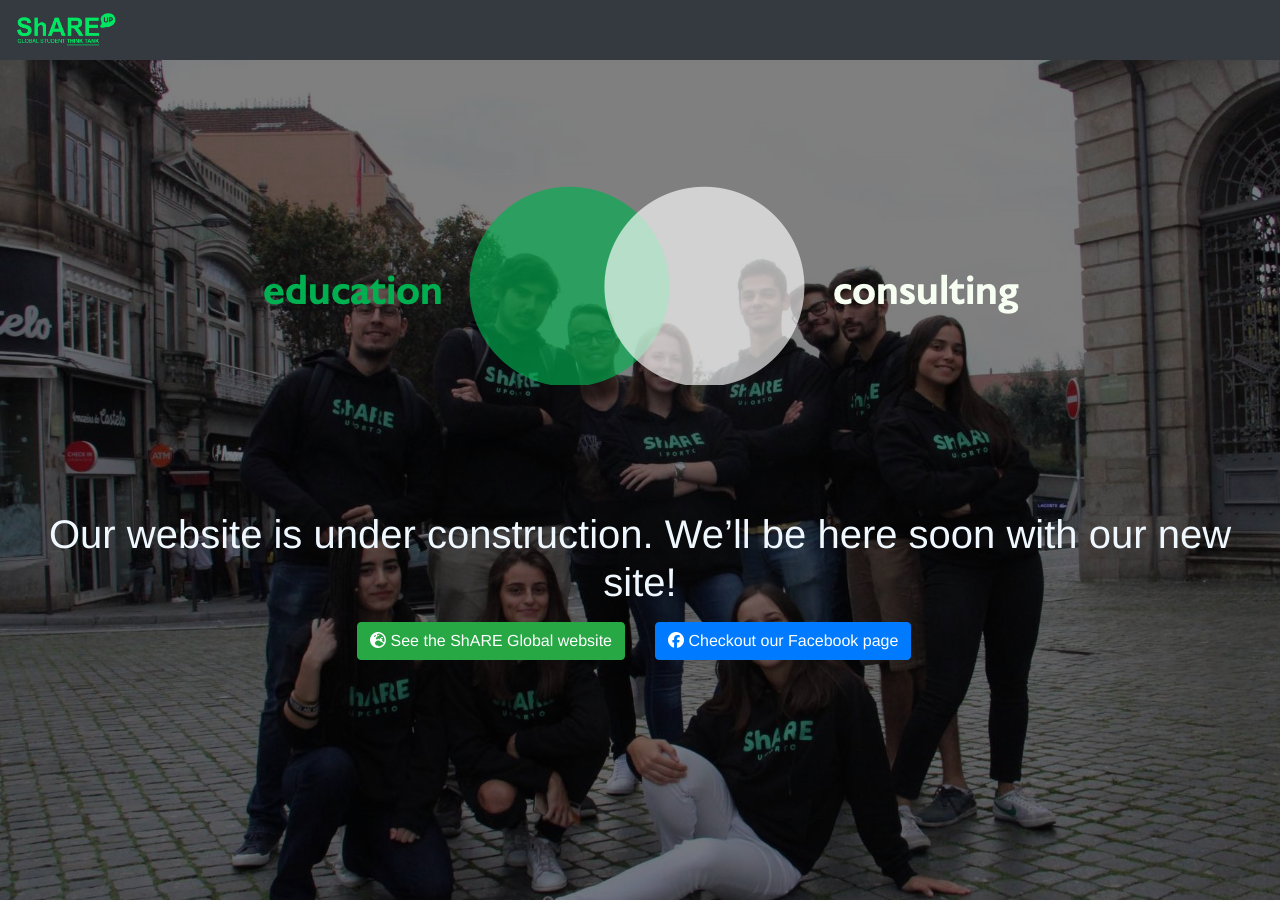
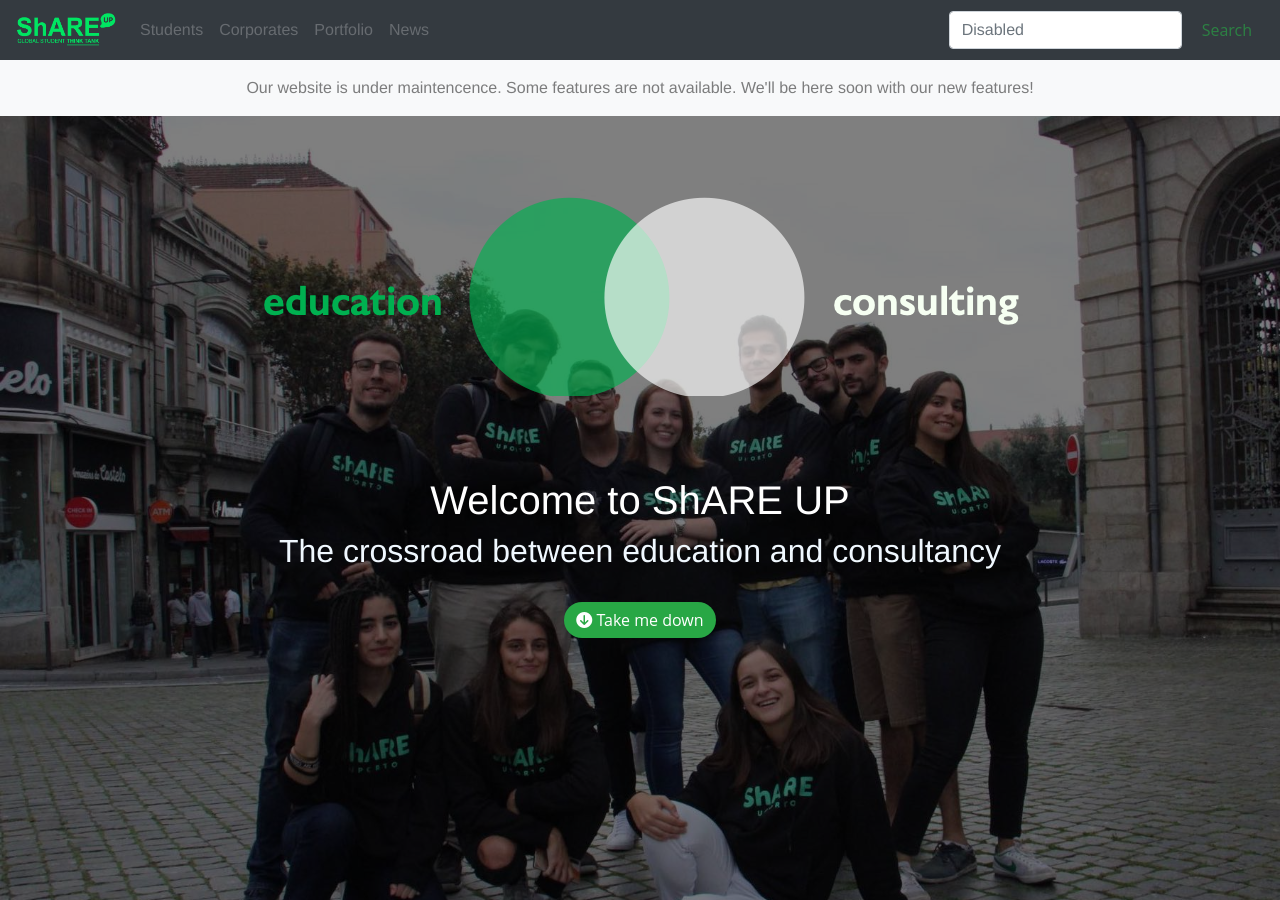
Before and after one commit to share-up/share-up.github.io, a Jekyll site: the page built from index.md, in a window 1280 px wide and 900 px high. Built offline with Jekyll 4.4.1, drawn with Linux system fonts in a browser that asks for light colours; nearby versions of some CDN libraries; some of the changed text lies outside the part shown.

Commit message:
beta 1 page version

```diff
--- a/_config.yml
+++ b/_config.yml
@@ -1,3 +1,26 @@
 url: "" # the base hostname & protocol for your site, e.g. http://example.com
 baseurl: "/ShARE-UP" # the subpath of your site, e.g. /blog
 title: "ShARE-UP" # the name of your site, e.g. ACME Corp.
+
+
+# Social networks usernames (many more available: google-plus, flickr, dribbble, pinterest, instagram, tumblr, linkedin, etc.)
+social:
+  - title: instagram
+    url: http://instagram.com/share_uporto/
+  - title: facebook
+    url: http://facebook.com/SHAREUniversityPorto/
+
+
+
+
+# Postal address (add as many lines as necessary)
+address:
+  - line: 3481 FEUP
+  - line: Porto, Portugal
+
+
+#copyright
+copyright:
+  - description: Designed by
+  - name: Diogo Valente
+  - url: https://www.linkedin.com/in/diogovalentepolonia/
--- /dev/null
+++ b/_includes/about.html
@@ -0,0 +1,23 @@
+<section id="about">
+    <div class="container">
+        <div class="row mb-5">
+            <div class=" col mx-auto text-center my-auto ">
+                <h1 class="section-heading ">ABOUT ShARE UP</h1>
+                <p class="text-faded about">We are the University of Port's branch of the international organization ShARE, a student association that gathers the top students, focusing on trainning them to develop innovative, professional solutions for startups, companies and NGO's.
+                </p>
+            </div>
+        </div>
+        <div class="row about">
+            <div class="my-auto col" align="center">
+                <i class="text-success fas fa-user-graduate fa-5x my-auto "></i>
+                <h3>For the Students</h3>
+                <p class="text-faded"> Work on real-world cases, with start-ups, NGO's, high-level companies. Become an exceptional leader and, most of all, learn and share your knowledge </p>
+            </div>
+            <div class="my-auto col" align="center">
+                <i class="text-success fas fa-user-tie fa-5x "></i>
+                <h3>For the Companies</h3>
+                <p class="text-faded">Discover a new way to do consultancy. Tap into a global ecossystem of innovation, fueled by highly trained students that are passionate about learning and helping you grow</p>
+            </div>
+        </div>
+    </div>
+</section>
--- /dev/null
+++ b/_includes/contact.html
@@ -0,0 +1,12 @@
+<section id="contact">
+    <div class="container">
+        <div class="row">
+            <div class="col-lg-12 text-center">
+                <h2 class="section-heading text-white">Contact Us</h2>
+            </div>
+        </div>
+        <div class="row">
+            <iframe src="https://docs.google.com/forms/d/e/1FAIpQLScHZQko8WLhWu9MEPCPnYXALMBGEJL4bdJ0nZjdxqXVc0c0Ew/viewform?embedded=true" width="100%" height="796" frameborder="0" marginheight="0" marginwidth="0">Loading…</iframe>
+        </div>
+    </div>
+</section>
--- /dev/null
+++ b/_includes/footer.html
@@ -0,0 +1,26 @@
+<footer>
+    <div class="container">
+        <div class="row">
+            <div class="col-md-4">
+                <span class="copyright">Copyright &copy; {{ site.title }} {{ 'now' | date: "%Y" }}</span>
+            </div>
+            <div class="col-md-4">
+                <ul class="list-inline social-buttons">
+                    {% for network in site.social %}
+                    <li class="list-inline-item"><a href="{{ network.url }}"><i class="fab fa-{{ network.title }} fa-md"></i></a>
+                    </li>
+                    {% endfor %}
+                    <li class="list-inline-item"><a href="https://www.share-share.org/"><i class="fas fa-globe-americas"></i></a>
+                    </li>
+                </ul>
+            </div>
+            <div class="col-md-4">
+                <ul class="list-inline quicklinks text-muted">
+                    <li class="list-inline-item">{{ site.copyright.description }}
+                    </li>
+                    <li class="list-inline-item"><a class="text-muted" href="{{ site.copyright.url }}">{{ site.copyright.name }}</a>
+                    </li>
+                </ul>
+            </div>
+        </div>
+</footer>
--- a/_includes/header.html
+++ b/_includes/header.html
@@ -2,35 +2,18 @@
     <div class="row h-50-30  align-items-center">
         <div class="col align-self-center" align="center">
             <img class="img-fluid" src="{{site.baseurl}}/img/share_model.png">
-
-            <!--             <h1 class=" doWelldoGood">
-
-                <span style="color: rgb(80, 80, 80);">
-                        DO WELL
-                </span>
-                <span style="color: rgb(0, 112, 0);">
-                        DO GOOD
-                    </span>
-            </h1> -->
         </div>
-        <!--         <div class="col-6 align-self-end" align="left">
-            <h1 class="doWelldoGood">DO GOOD</h1>
-        </div> -->
     </div>
     <div class="row">
         <div class="col">
-            <h1 class=" text-center maintenence"> {{ content}} </h1>
+            <h1 class=" text-center text-white"> {{page.header}} </h1>
+            <h1 class=" text-center maintenence"> The crossroad between education and consultancy</h1>
         </div>
     </div>
+    <br>
     <div class="row" align="center">
-        <div class="col-lg-6 right-side">
-            <a href="https://www.share-share.org" target="_blank" class="btn btn-success"><i class="fas fa-globe-europe fa-md"></i> See the ShARE Global website</a>
-        </div>
-        <br>
-        <br>
-        <div class="col-lg-6 left-side">
-            <a href="https://www.facebook.com/SHAREUniversityPorto/" target="_blank" class="btn btn-primary"><i class="fab fa-facebook fa-md"></i> Checkout our Facebook page</a>
+        <div class="col-lg-12">
+            <a href="#about" class="btn btn-success"><i class="fas fa-arrow-circle-down fa-md"></i> Take me down</a>
         </div>
     </div>
 </div>
-</div>
--- /dev/null
+++ b/_includes/maintenance_nav.html
@@ -0,0 +1,3 @@
+<nav class="navbar navbar-light bg-light">
+    <span class="navbar-text navbar-center">Our website is under maintencence. Some features are not available. We'll be here soon with our new features!</span>
+</nav>
--- a/_includes/nav.html
+++ b/_includes/nav.html
@@ -2,21 +2,21 @@
     <a class="navbar-brand" href="#">
         <img src="{{ site.baseurl }}/img/share-up_logo.png" width="100px" height="34px" class="d-inline-block align-top" alt="">
     </a>
-    <!-- <button class="navbar-toggler" type="button" data-toggle="collapse" data-target="#MyNavbar" aria-controls="navbarSupportedContent" aria-expanded="false" aria-label="Toggle navigation">
+    <button class="navbar-toggler" type="button" data-toggle="collapse" data-target="#MyNavbar" aria-controls="navbarSupportedContent" aria-expanded="false" aria-label="Toggle navigation">
         <span class="navbar-toggler-icon"></span>
     </button>
 
     <div class="collapse navbar-collapse" id="MyNavbar">
         <ul class="navbar-nav mr-auto">
-            <li class="nav-item active">
-                <a class="nav-link" href="#">Home <span class="sr-only">(current)</span></a>
+            <li class="nav-item disabled">
+                <a class="nav-link disabled" href="#">Students <span class="sr-only">(current)</span></a>
             </li>
-            <li class="nav-item">
-                <a class="nav-link" href="#">Link</a>
+            <li class="nav-item disabled">
+                <a class="nav-link disabled" href="#">Corporates</a>
             </li>
-            <li class="nav-item dropdown">
-                <a class="nav-link dropdown-toggle" href="#" id="navbarDropdown" role="button" data-toggle="dropdown" aria-haspopup="true" aria-expanded="false">
-                  Dropdown
+            <li class="nav-item disabled">
+                <a class="nav-link disabled" href="#" id="navbarDropdown" role="button" data-toggle="dropdown" aria-haspopup="true" aria-expanded="false">
+                  Portfolio
                 </a>
                 <div class="dropdown-menu" aria-labelledby="navbarDropdown">
                     <a class="dropdown-item" href="#">Action</a>
@@ -25,14 +25,14 @@
                     <a class="dropdown-item" href="#">Something else here</a>
                 </div>
             </li>
-            <li class="nav-item">
-                <a class="nav-link disabled" href="#">Disabled</a>
+            <li class="nav-item disabled">
+                <a class="nav-link disabled" href="#">News</a>
             </li>
         </ul>
         <form class="form-inline my-2 my-lg-0">
-            <input class="form-control mr-sm-2" type="search" placeholder="Search" aria-label="Search">
-            <button class="btn btn-outline-success my-2 my-sm-0" type="submit">Search</button>
+            <input class="form-control mr-sm-2" type="search" placeholder="Disabled" aria-label="Search">
+            <button class="btn btn-outline-success my-2 my-sm-0 disabled" disabled type="submit">Search</button>
         </form>
-    </div> -->
+    </div>
 
 </nav>
--- /dev/null
+++ b/_layouts/index.html
@@ -0,0 +1,11 @@
+<!DOCTYPE html>
+<html lang="{{ site.lang | default: " en-US " }}">
+
+{% include head.html %}
+
+<body>
+
+    {% include nav.html %} {% include maintenance_nav.html %} {% include header.html %} {% include about.html%} {% include contact.html %} {% include footer.html %}
+</body>
+
+</html>
--- a/index.md
+++ b/index.md
@@ -1,6 +1,6 @@
 ---
-layout: default
-title: "Maintenence"
+layout: index
+title: "Welcome"
+header: Welcome to ShARE UP
+about: ShARE is a consultancy for students
 ---
-
-Our website is under construction. We'll be here soon with our new site!
--- a/style.css
+++ b/style.css
@@ -1,5 +1,31 @@
+html {
+    scroll-behavior: smooth;
+}
+
 body {
     font-family: 'Helvetica Neue', Helvetica, Arial, sans-serif;
+}
+
+h3 {
+    padding: 1rem;
+}
+
+.navbar-center {
+    width: 100%;
+    left: 0;
+    top: 0;
+    text-align: center;
+}
+
+section#contact {
+    background-color: #222;
+    background-image: url(./img/map-image.png);
+    background-position: center;
+    background-repeat: no-repeat;
+}
+
+.disabled:hover {
+    cursor: not-allowed!important;
 }
 
 .header {
@@ -35,22 +61,132 @@
     height: 40%;
 }
 
+section {
+    padding: 8rem 0
+}
+
+.btn {
+    border: none;
+    border-radius: 300px;
+    font-family: 'Open Sans', 'Helvetica Neue', Arial, sans-serif
+}
+
+.btn-xl {
+    padding: 1rem
+}
+
+hr {
+    max-width: 50px;
+    border-width: 3px;
+    border-color: #188a2b
+}
+
+.row.about {
+    padding-bottom: 1rem;
+    padding-top: 1rem;
+}
+
+.text-faded {
+    color: rgb(78, 78, 78);
+}
+
+.text-faded.about {
+    font-style: italic;
+}
+
+.about-col {
+    padding-right: 4rem!important;
+}
+
+i {
+    /*transition: text-shadow 0.3s ease-in-out; */
+    transition: transform 0.3s ease-in-out;
+}
+
+i:hover {
+    /*text-shadow: -5px 6px 2px #031d09;*/
+    transform: scale(1.3, 1.3);
+}
+
+footer {
+    padding: 25px 0;
+    text-align: center;
+}
+
+footer span.copyright {
+    text-transform: uppercase;
+    text-transform: none;
+    font-family: {
+        {
+            site.data.template.font.primary
+        }
+    }
+    ;
+    line-height: 40px;
+}
+
+footer ul.quicklinks {
+    margin-bottom: 0;
+    text-transform: uppercase;
+    text-transform: none;
+    font-family: {
+        {
+            site.data.template.font.primary
+        }
+    }
+    ;
+    line-height: 40px;
+}
+
+ul.social-buttons {
+    margin-bottom: 0;
+}
+
+ul.social-buttons li a {
+    display: block;
+    width: 40px;
+    height: 40px;
+    border-radius: 100%;
+    font-size: 20px;
+    line-height: 40px;
+    outline: 0;
+    color: #fff;
+    background-color: #222;
+    -webkit-transition: all .3s;
+    -moz-transition: all .3s;
+    transition: all .3s;
+}
+
+ul.social-buttons li a:hover,
+ul.social-buttons li a:focus,
+ul.social-buttons li a:active {
+    background-color: green
+    /* #{{ site.data.template.color.primary } */
+}
+
+;
+
+}
 @media screen and (min-width: 1000px) {
     .right-side {
         text-align: right;
     }
+
     .left-side {
         text-align: left;
     }
+
     .doWelldoGood {
         font-weight: bolder;
         font-size: 7vw;
         text-align: center;
         align-self: center;
     }
+
     .h-50-30 {
         height: 50%;
     }
+
     .maintenence {
         font-size: 2.5rem!important;
     }
```
Also changed, not shown: img/map-image.png (added), 5 other files.
